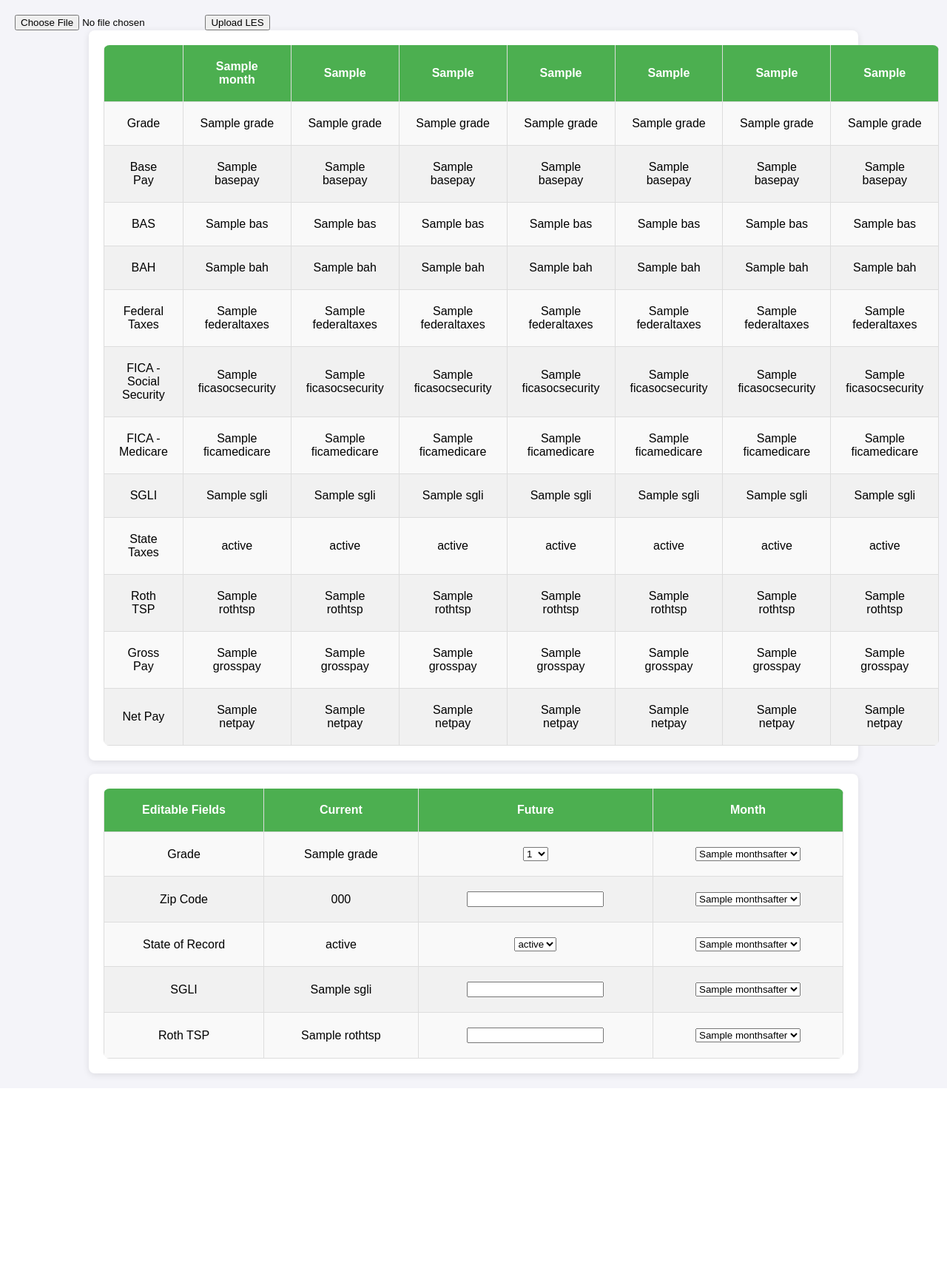
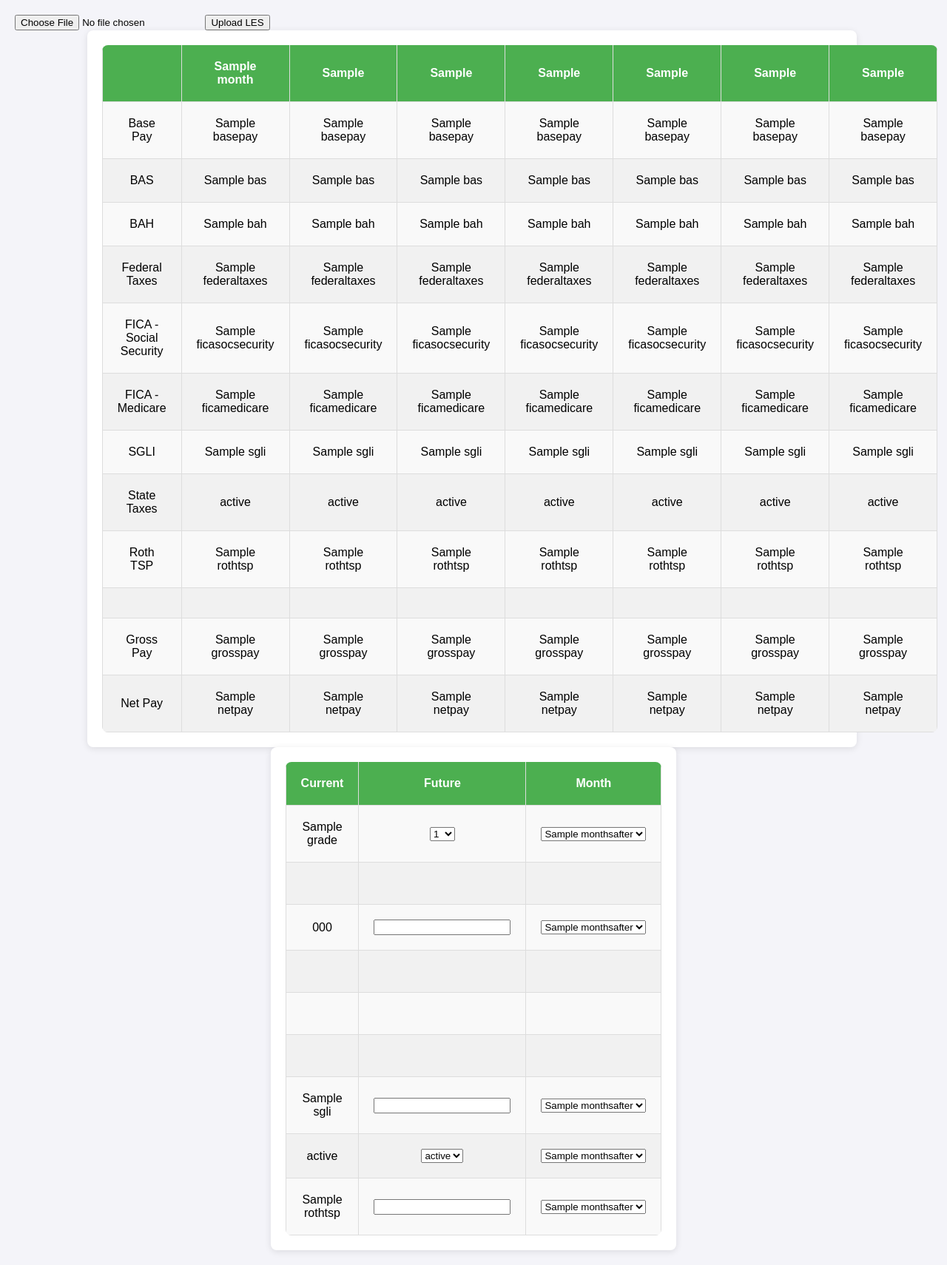
Before and after one commit to PayLES/PayLES, a Flask app: template app/templates/index.html in a window 1280 px wide. Shown: the whole page at 74% size. Before the commit the page ends 1460 px from the top, so only its background shows below. Run offline with Flask 3, Linux system fonts and the light colour scheme; the template is opened without the code that fills it: most values are stand-ins (such as "Sample title", 1, 10 or a date in 2020).

Commit message:
Formatting tables

```diff
--- a/app/static/style.css
+++ b/app/static/style.css
@@ -5,6 +5,10 @@ body {
     padding: 20px;
 }
 
+#container {
+    display: flex;
+    flex-wrap: wrap;
+}
 
 /* static table */
 div.st {
@@ -14,6 +18,7 @@ div.st {
     background-color: white;
     box-shadow: 0 2px 10px rgba(0, 0, 0, 0.1);
     border-radius: 8px;
+    flex: 0 0 80%;
 }
 
 table.st {
@@ -74,6 +79,7 @@ div.ct {
     background-color: white;
     box-shadow: 0 2px 10px rgba(0, 0, 0, 0.1);
     border-radius: 8px;
+    flex: 0 0 20%;
 }
 
 table.ct {
--- a/app/templates/index.html
+++ b/app/templates/index.html
@@ -13,6 +13,8 @@
 		    <input type = "file" name = "file" />
 		    <input type = "submit" value="Upload LES"/>
     </form>
+
+    <div id="container">
 
         <!-- static table -->
         <div class="st">
@@ -30,16 +32,6 @@
                     </tr>
                 </thead>
                 <tbody>
-                <tr class="st">
-                    <td class="st">Grade</td>
-                    <td class="st">{{grade}}</td>
-                    <td class="st">{{grade}}</td>
-                    <td class="st">{{grade}}</td>
-                    <td class="st">{{grade}}</td>
-                    <td class="st">{{grade}}</td>
-                    <td class="st">{{grade}}</td>
-                    <td class="st">{{grade}}</td>
-                </tr>
                     <tr class="st">
                         <td class="st">Base Pay</td>
                         <td class="st">{{basepay}}</td>
@@ -131,6 +123,16 @@
                         <td class="st">{{rothtsp}}</td>
                     </tr>
                     <tr class="st">
+                        <td class="st"></td>
+                        <td class="st"></td>
+                        <td class="st"></td>
+                        <td class="st"></td>
+                        <td class="st"></td>
+                        <td class="st"></td>
+                        <td class="st"></td>
+                        <td class="st"></td>
+                    </tr>
+                    <tr class="st">
                         <td class="st">Gross Pay</td>
                         <td class="st">{{grosspay}}</td>
                         <td class="st">{{grosspay}}</td>
@@ -161,7 +163,6 @@
             <table class="ct">
                 <thead class="ct">
                     <tr class="ct">
-                    <th class="ct">Editable Fields</th>
                         <th class="ct">Current</th>
                         <th class="ct">Future</th>
                         <th class="ct">Month</th>
@@ -169,7 +170,6 @@
                 </thead>
                 <tbody>
                     <tr class="ct">
-                    <td class="ct">Grade</td>
                         <td class="ct">{{grade}}</td>
                         <td class="ct">
                             <select name="ranks" method="GET" action="/index">
@@ -189,7 +189,11 @@
                         </td>
                     </tr>
                     <tr class="ct">
-                    <td class="ct">Zip Code</td>
+                        <td class="ct"><p></p></td>
+                        <td class="ct"><p></p></td>
+                        <td class="ct"><p></p></td>
+                    </tr>
+                    <tr class="ct">
                         <td class="ct">{{zipcode}}</td>
                         <td class="ct"><input type="text" onkeypress="return /[0-9]/i.test(event.key)" maxlength=5 title="futurezipcode"/></td>
                         <td class="ct">
@@ -202,7 +206,33 @@
                         </td>
                     </tr>
                     <tr class="ct">
-                    <td class="ct">State of Record</td>
+                        <td class="ct"><p></p></td>
+                        <td class="ct"><p></p></td>
+                        <td class="ct"><p></p></td>
+                    </tr>
+                    <tr class="ct">
+                        <td class="ct"><p></p></td>
+                        <td class="ct"><p></p></td>
+                        <td class="ct"><p></p></td>
+                    </tr>
+                    <tr class="ct">
+                        <td class="ct"><p></p></td>
+                        <td class="ct"><p></p></td>
+                        <td class="ct"><p></p></td>
+                    </tr>
+                    <tr class="ct">
+                        <td class="ct">{{sgli}}</td>
+                        <td class="ct"><input type="text" onkeypress="return /[0-9]/i.test(event.key)" maxlength=6 title="futuresgli"/></td>
+                        <td class="ct">
+                            <select name="monthsafter" method="GET" action="/index">
+                            <option value="{{monthsafter[0]}}" selected>{{monthsafter[0]}}</option>
+                                {% for mon in monthsafter[1:] %}
+                                <option value="{{mon}}">{{mon}}</option>
+                                {% endfor %}
+                            </select>
+                        </td>
+                    </tr>
+                    <tr class="ct">
                         <td class="ct">{{state}}</td>
                         <td class="ct">
                             <select name="states" method="GET" action="/index">
@@ -222,20 +252,6 @@
                         </td>
                     </tr>
                     <tr class="ct">
-                    <td class="ct">SGLI</td>
-                    <td class="ct">{{sgli}}</td>
-                    <td class="ct"><input type="text" onkeypress="return /[0-9]/i.test(event.key)" maxlength=6 title="futuresgli"/></td>
-                    <td class="ct">
-                        <select name="monthsafter" method="GET" action="/index">
-                        <option value="{{monthsafter[0]}}" selected>{{monthsafter[0]}}</option>
-                            {% for mon in monthsafter[1:] %}
-                            <option value="{{mon}}">{{mon}}</option>
-                            {% endfor %}
-                        </select>
-                    </td>
-                </tr>
-                <tr class="ct">
-                    <td class="ct">Roth TSP</td>
                         <td class="ct">{{rothtsp}}</td>
                         <td class="ct"><input type="text" onkeypress="return /[0-9]/i.test(event.key)" maxlength=6 title="futurerothtsp"/></td>
                         <td class="ct">
@@ -251,6 +267,7 @@
             </table>
         </div>
 
+    </div>
 
     <script>
         // Adding selection behavior for rows
```
Lines whose indentation alone changed are shown as unchanged.
